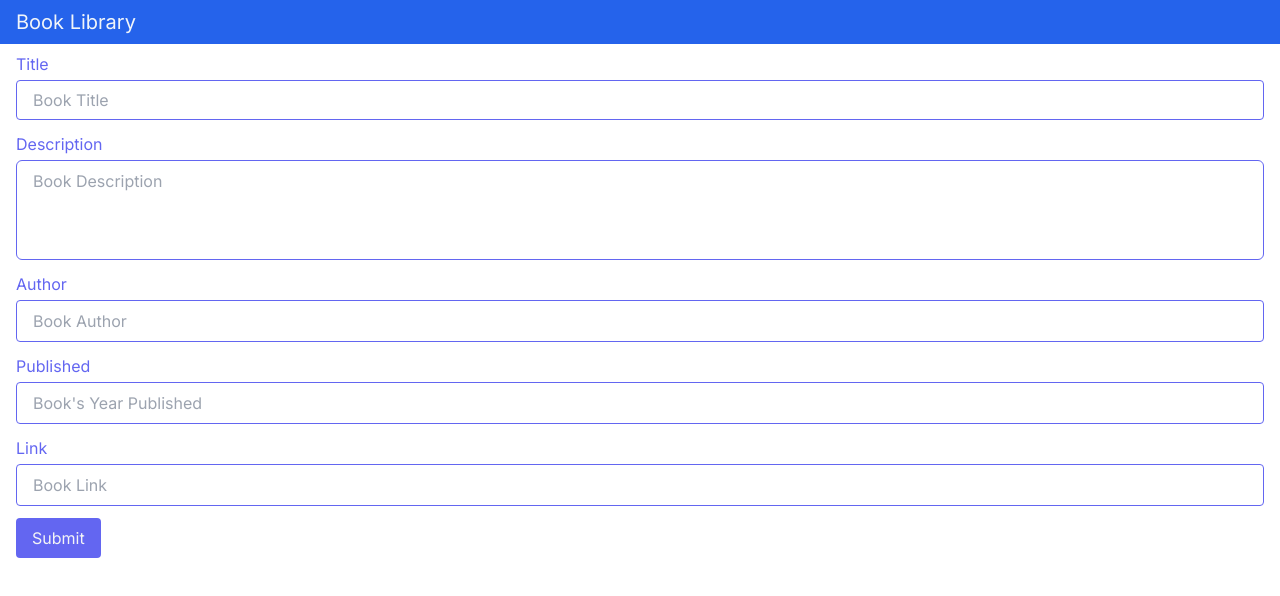
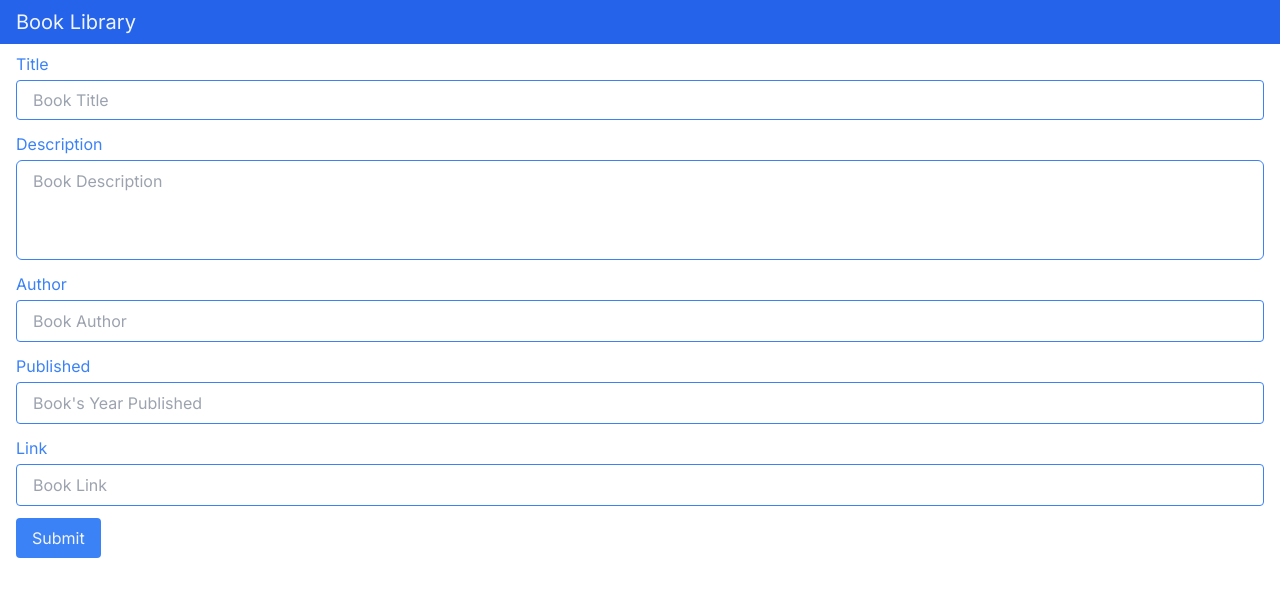
Before and after one commit to scentier/next-mongodb-crud, a Next.js app: page /edit/1 in a window 1280 px wide. Shown: the top 596 px of the page. Built offline with nearby package versions, Linux system fonts and the light colour scheme; no server answers; the database is empty.

Commit message:
update ok

```diff
--- a/src/app/api/book/[bookId]/route.ts
+++ b/src/app/api/book/[bookId]/route.ts
@@ -1,4 +1,5 @@
 import connectDb from "@/lib/connect-db";
+import { TNewbookSchema, newBookSchema } from "@/lib/types";
 import Book from "@/model/Book";
 import { NextRequest, NextResponse } from "next/server";
 
@@ -9,15 +10,30 @@ type Props = {
 };
 
 export async function PUT(request: Request, { params: { bookId } }: Props) {
+  let zodErrors = {};
+  let statusMsg = {};
   try {
-    const body = await request.json();
-    console.log("body=======================", body);
-    await Book.findByIdAndUpdate(bookId, body);
-    return NextResponse.json({ message: "update ok!" }, { status: 200 });
+    const body: unknown = await request.json();
+    const result = newBookSchema.safeParse(body);
+    if (!result.success) {
+      result.error.issues.forEach((issue) => {
+        zodErrors = { ...zodErrors, [issue.path[0]]: issue.message };
+      });
+    } else {
+      const updatedBook = result.data;
+      await Book.findByIdAndUpdate(bookId, updatedBook);
+      statusMsg = { ...statusMsg, message: "Book Updated!" };
+    }
   } catch (error) {
-    console.log(error);
-    return NextResponse.json({ message: "catch error" }, { status: 400 });
+    const err = error as Record<string, unknown>;
+    statusMsg = { ...statusMsg, message: err.message };
   }
+
+  return NextResponse.json(
+    Object.keys(zodErrors).length > 0
+      ? { errors: zodErrors }
+      : { success: true, status: statusMsg }
+  );
 }
 
 // export async function PUT(req: NextRequest, { params: { bookId } }: Props) {
--- a/src/app/edit/[id]/page.tsx
+++ b/src/app/edit/[id]/page.tsx
@@ -1,5 +1,8 @@
 "use client";
+import { TNewbookSchema, newBookSchema } from "@/lib/types";
+import { zodResolver } from "@hookform/resolvers/zod";
 import { Metadata } from "next";
+import { useRouter } from "next/navigation";
 // import httpService from "@/services/http-service";
 import { useForm } from "react-hook-form";
 
@@ -13,57 +16,92 @@ export const metadata: Metadata = {
 };
 
 export default function EditPage({ params: { id } }: Props) {
-  const getBook = async () => {
+  const router = useRouter();
+
+  const getBook = async (): Promise<TNewbookSchema> => {
     const res = await fetch(`/api/book/${id}`, { cache: "no-store" });
+    if (!res.ok) throw new Error("failed to fetch");
     return await res.json();
   };
 
-  const { register } = useForm({ defaultValues: getBook });
+  const {
+    register,
+    handleSubmit,
+    formState: { errors, isSubmitting },
+  } = useForm<TNewbookSchema>({
+    defaultValues: getBook,
+    resolver: zodResolver(newBookSchema),
+  });
+
+  const onSubmit = async (data: TNewbookSchema) => {
+    const res = await fetch(`/api/book/${id}`, {
+      method: "PUT",
+      body: JSON.stringify(data),
+      headers: {
+        "Content-Type": "application/json",
+      },
+    });
+
+    if (!res.ok) {
+      alert("PUT Fetch Failed");
+      return;
+    }
+
+    const resData = await res.json();
+    await new Promise((resolve) => setTimeout(resolve, 1000));
+    if (resData.success) {
+      console.log(resData.status.message);
+      router.push(`/${id}`);
+    }
+  };
+
   return (
-    <form className="space-y-3 mt-2">
+    <form onSubmit={handleSubmit(onSubmit)} className="space-y-3 mt-2">
       <div className="flex flex-col">
-        <label className="text-indigo-500 mb-1">Title</label>
+        <label className="text-blue-500 mb-1">Title</label>
+        {errors.title && <p className="text-red-400">{errors.title.message}</p>}
         <input
           {...register("title")}
-          className="border border-indigo-500 rounded h-10 px-4 py-2"
+          className="border border-blue-500 rounded h-10 px-4 py-2"
           name="title"
           type="text"
           placeholder="Book Title"
         />
       </div>
       <div className="flex flex-col">
-        <label className="text-indigo-500 mb-1">Description</label>
-
+        <label className="text-blue-500 mb-1">Description</label>
         <textarea
-          className="h-full min-h-[100px] resize-none rounded-md border border-indigo-500 px-4 py-2"
+          {...register("description")}
+          className="h-full min-h-[100px] resize-none rounded-md border border-blue-500 px-4 py-2"
           name="description"
           placeholder="Book Description"
         ></textarea>
       </div>
       <div className="flex flex-col">
-        <label className="text-indigo-500 mb-1">Author</label>
-
+        <label className="text-blue-500 mb-1">Author</label>
         <input
-          className="px-4 py-2 rounded border border-indigo-500"
+          {...register("author")}
+          className="px-4 py-2 rounded border border-blue-500"
           name="author"
           type="text"
           placeholder="Book Author"
         />
       </div>
       <div className="flex flex-col">
-        <label className="text-indigo-500 mb-1">Published</label>
-
+        <label className="text-blue-500 mb-1">Published</label>
         <input
-          className="px-4 py-2 rounded border border-indigo-500"
+          {...register("published")}
+          className="px-4 py-2 rounded border border-blue-500"
           name="published"
           type="number"
           placeholder="Book's Year Published"
         />
       </div>
       <div className="flex flex-col">
-        <label className="text-indigo-500 mb-1">Link</label>
+        <label className="text-blue-500 mb-1">Link</label>
         <input
-          className="px-4 py-2 rounded border border-indigo-500"
+          {...register("url")}
+          className="px-4 py-2 rounded border border-blue-500"
           name="link"
           type="text"
           placeholder="Book Link"
@@ -71,7 +109,8 @@ export default function EditPage({ params: { id } }: Props) {
       </div>
       <button
         type="submit"
-        className="bg-indigo-500 disabled:bg-gray-500 text-gray-100 px-4 py-2 rounded"
+        disabled={isSubmitting}
+        className="bg-blue-500 disabled:bg-gray-500 text-gray-100 px-4 py-2 rounded"
       >
         Submit
       </button>
```
